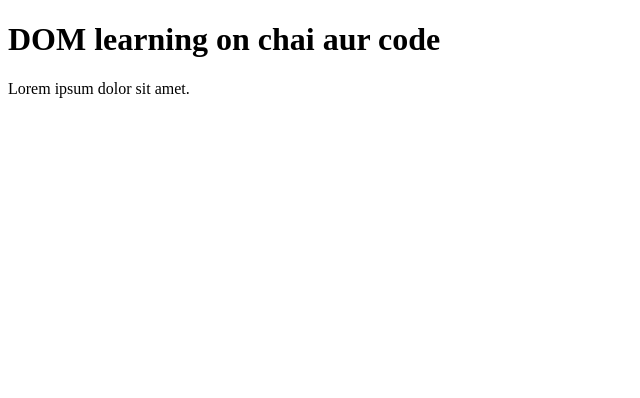
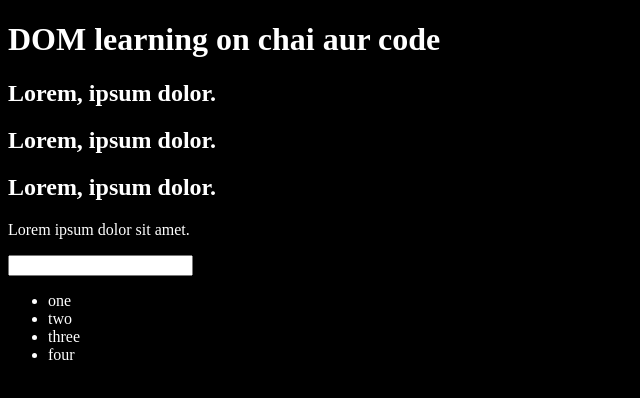
Before and after one commit to adnan1103/JS-Scratch-Advance, a plain HTML site: page 06_dom/one.html in a window 1280 px wide. Shown: the whole page, without its empty margins (0-640 px from the left). Drawn offline with Linux system fonts and the light colour scheme.

Commit message:
update querySelectors

```diff
--- a/06_dom/one.html
+++ b/06_dom/one.html
@@ -1,13 +1,30 @@
 <!DOCTYPE html>
 <html lang="en">
-<head>
-    <meta charset="UTF-8">
+  <head>
+    <meta charset="UTF-8" />
     <title>DOM Learning</title>
-</head>
-<body>
-    <div class="bg-black">
-        <h1 class="heading">DOM learning on chai aur code</h1>
-        <p>Lorem ipsum dolor sit amet.</p>
+    <style>
+      .bg-black {
+        background-color: black;
+        color: #ffffff;
+      }
+    </style>
+  </head>
+  <body class="bg-black">
+    <div>
+      <h1 class="heading">DOM learning on chai aur code <span style="display: none;">test text</span></h1>
+      <h2>Lorem, ipsum dolor.</h2>
+      <h2>Lorem, ipsum dolor.</h2>
+      <h2>Lorem, ipsum dolor.</h2>
+      <p>Lorem ipsum dolor sit amet.</p>
+      <input type="password" name="" id="">
+
+      <ul>
+        <li class="list-item">one</li>
+        <li class="list-item">two</li>
+        <li class="list-item">three</li>
+        <li class="list-item">four</li>
+      </ul>
     </div>
-</body>
+  </body>
 </html>
```
